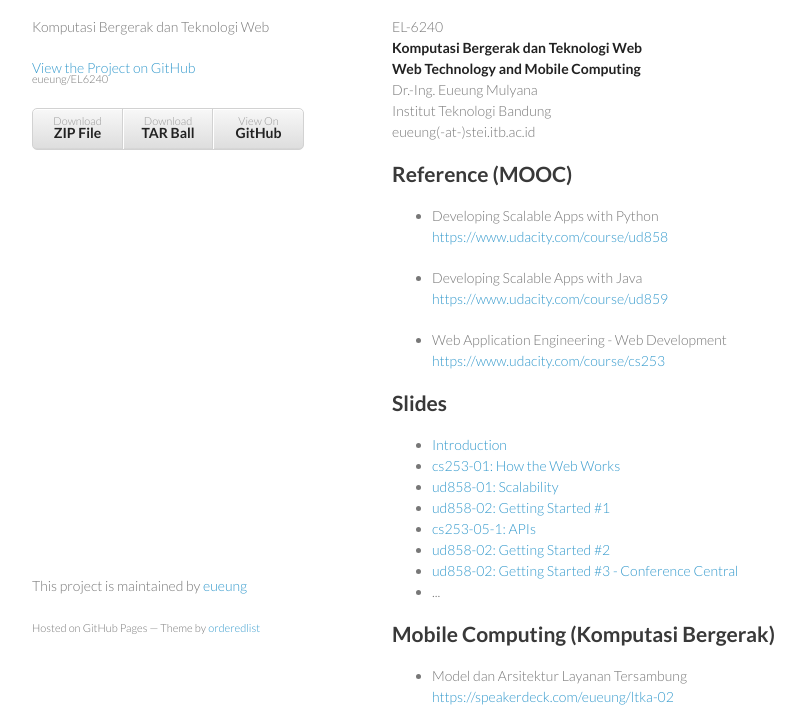
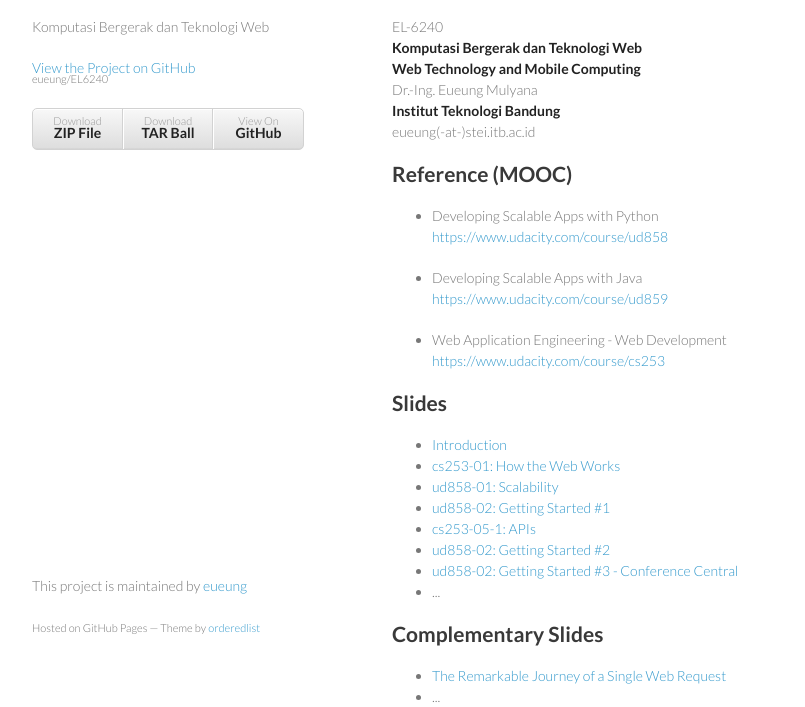
Before and after one commit to eueung/EL6240, a plain HTML site: page index.html in a window 1280 px wide. Shown: the part 93-800 px from the top of the page, without its empty margins (178-983 px from the left). Drawn offline with Linux system fonts and the light colour scheme.

Commit message:
Create gh-pages branch via GitHub

```diff
--- a/index.html
+++ b/index.html
@@ -35,7 +35,7 @@
 <strong>Komputasi Bergerak dan Teknologi Web</strong><br>
 <strong>Web Technology and Mobile Computing</strong><br>
 Dr.-Ing. Eueung Mulyana<br>
-Institut Teknologi Bandung<br>
+<strong>Institut Teknologi Bandung</strong><br>
 eueung(-at-)stei.itb.ac.id</p>
 
 <h2>
@@ -61,6 +61,14 @@ eueung(-at-)stei.itb.ac.id</p>
 <li><a href="https://speakerdeck.com/eueung/kbtw-05-1">cs253-05-1: APIs</a></li>
 <li><a href="https://speakerdeck.com/eueung/kbtw-05-2">ud858-02: Getting Started #2</a></li>
 <li><a href="https://speakerdeck.com/eueung/kbtw-06">ud858-02: Getting Started #3 - Conference Central</a></li>
+<li>...</li>
+</ul>
+
+<h2>
+<a id="complementary-slides" class="anchor" href="#complementary-slides" aria-hidden="true"><span class="octicon octicon-link"></span></a>Complementary Slides</h2>
+
+<ul>
+<li><a href="https://speakerdeck.com/martinisoft/the-remarkable-journey-of-a-single-web-request">The Remarkable Journey of a Single Web Request</a></li>
 <li>...</li>
 </ul>
 
```
Also changed, not shown: params.json (+1 -1 lines).
